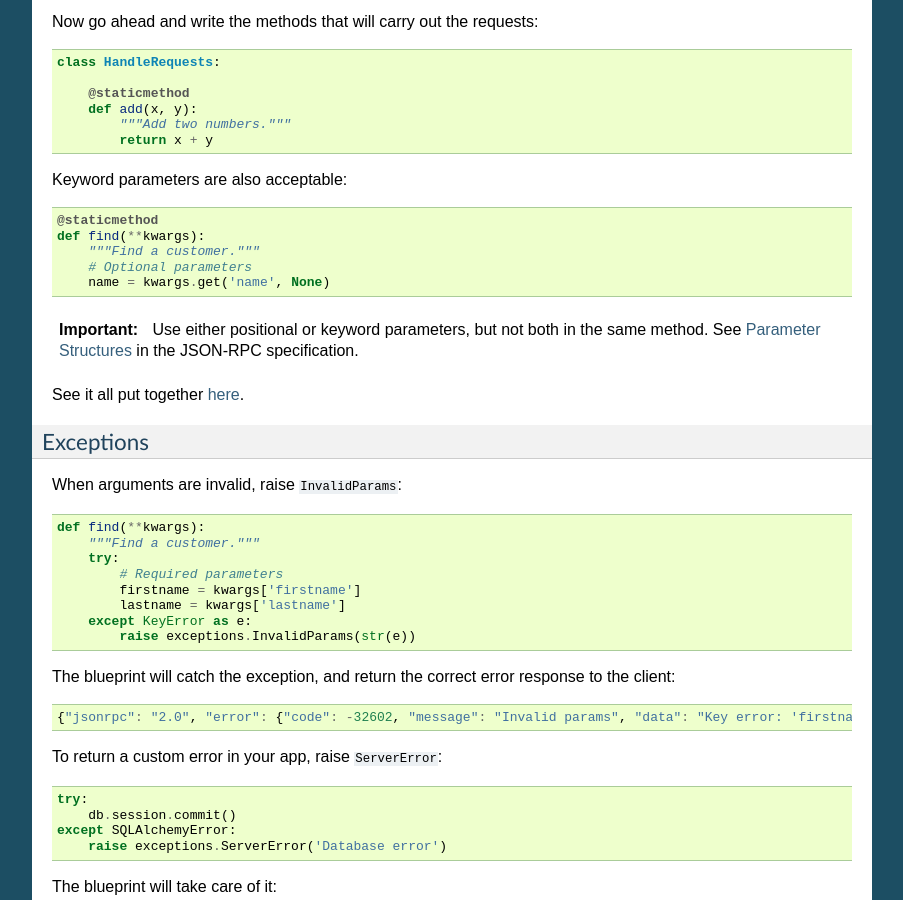
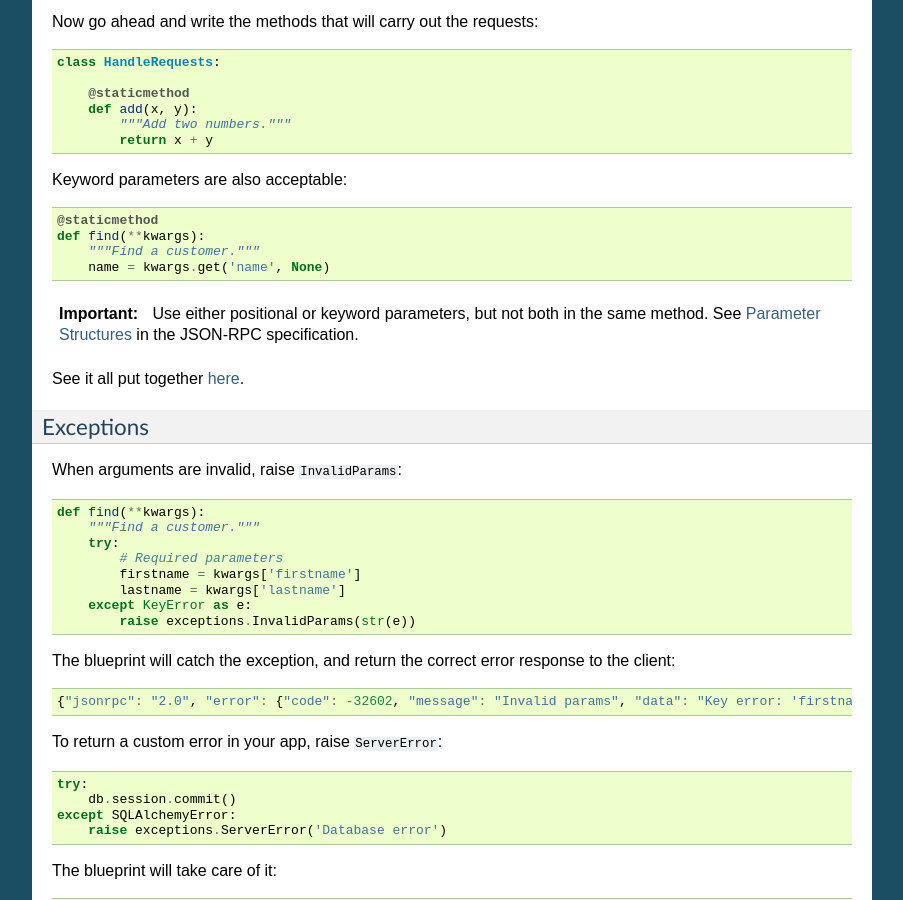
Before and after one commit to explodinglabs/jsonrpcserver, a Sphinx documentation site: the page built from doc/index.rst, in a window 1280 px wide and 900 px high, scrolled down 644 px. Shown: the whole window, without its empty margins (198-1101 px from the left). Built offline with Sphinx 7.4.7, drawn with Linux system fonts in a browser that asks for light colours.

Commit message:
Reworking the documentation.

```diff
--- a/doc/index.rst
+++ b/doc/index.rst
@@ -50,7 +50,6 @@ Keyword parameters are also acceptable::
     @staticmethod
     def find(**kwargs):
         """Find a customer."""
-        # Optional parameters
         name = kwargs.get('name', None)
 
 .. important::
```
